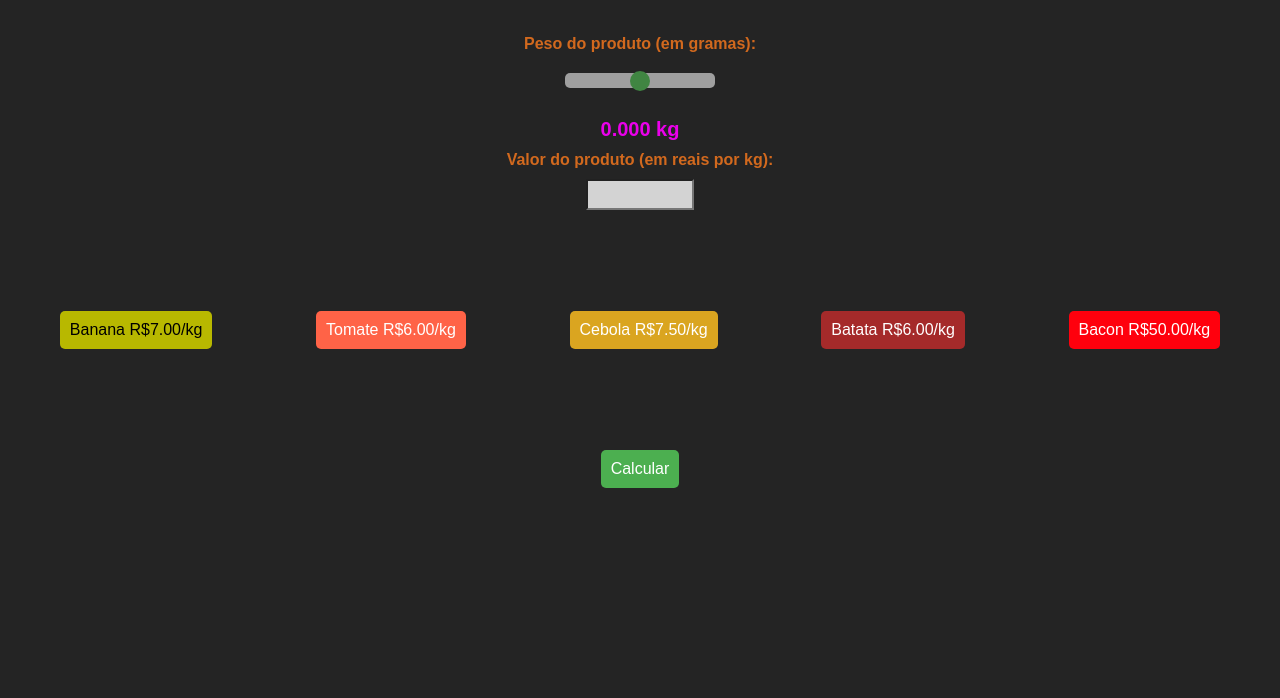
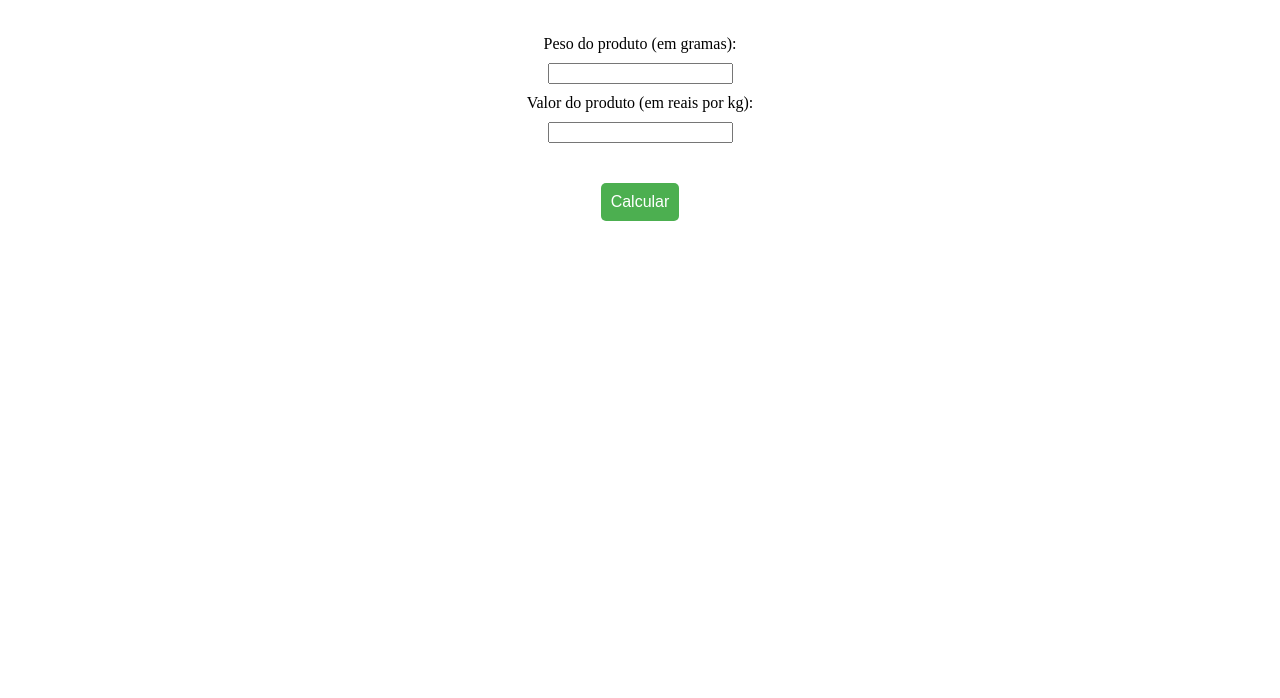
Before and after one commit to dionatan03/valor_por_quilo, a plain HTML site: page index.html in a window 1280 px wide. Shown: the part 102-800 px from the top of the page. Drawn offline with Linux system fonts and the light colour scheme.

Commit message:
Update index.html
backupdates

```diff
--- a/index.html
+++ b/index.html
@@ -6,15 +6,9 @@
         <meta name="viewport" content="width=device-width, initial-scale=1.0">
         <title>Sistema</title>
         <style>
-            body {
-                font-family: Arial, sans-serif;
-                background-color: rgb(36, 36, 36);
-            }
-
-            h1 {
+            h1, form {
                 text-align: center;
                 margin-top: 50px;
-                color: chocolate;
             }
 
             form {
@@ -24,36 +18,12 @@
                 margin-top: 50px;
             }
 
-            input[type="range"] {
-                appearance: none;
-                width: 150px;
-                height: 15px;
-                outline: 0;
-                opacity: 0.7;
-                border-radius: 5px;
-                background: #d3d3d3;
-                margin: 20px;
-            }
-
-            input[type="range"]::-webkit-slider-thumb {
-                appearance: none;
-                width: 20px;
-                height: 20px;
-                border-radius: 50%;
-                background: #4CAF50;
-                cursor: pointer;
-            }
-
-            input[type="range"]::-moz-range-thumb {
-                width: 20px;
-                height: 20px;
-                border: none;
-                border-radius: 50%;
-                background: #4CAF50;
-                cursor: pointer;
+            input {
+                margin: 10px 0 10px 0;
             }
 
             button {
+                margin-top: 30px;
                 background-color: #4CAF50;
                 color: white;
                 padding: 10px;
@@ -77,69 +47,30 @@
                 text-align: center;
                 color: aliceblue;
             }
-
-            #botoesValores {
-                width: 100%;
-                height: 200px;
-                display: flex;
-                margin-top: 10px;
-                justify-content: space-around;
-                align-items: center;
-                flex-flow: row wrap;
-            }
-
-            .btn-valor1 {
-                background-color: rgb(184, 184, 0);
-                color: black;
-            }
-            .btn-valor2 {
-                background-color: tomato;
-            }
-            .btn-valor3 {
-                background-color: goldenrod;
-            }
-            .btn-valor4 {
-                background-color: brown;
-            }
-            .btn-valor5 {
-                background-color: rgb(255, 0, 13);
-            }
         </style>
     </head>
-
     <body>
-        <h1>Cálculo de Preço por Grama <span>Atualizado</span></h1>
+        <h1>Cálculo de Preço por Grama</h1>
 
         <form id="form">
-            <label style="font-weight: 700; color: chocolate;" for="peso">Peso do produto (em gramas):</label>
-            <input type="range" id="peso" name="peso" min="0" max="2500" required>
-            <span id="pesoLabel">0.000 kg</span>
+            <label for="peso">Peso do produto (em gramas):</label>
+            <input type="text" autocomplete="off" id="peso" name="peso" required>
 
-            <label for="valor" style="color: chocolate; margin-bottom: 10px; font-weight: 700;">Valor do produto (em reais
-                por kg):</label>
-            <input autocomplete="off" style="width: 100px; height: 25px; background-color: #d3d3d3;" type="text" id="valor" name="valor">
-            <div id="resultado" class="resultado"></div>
+            <label for="valor">Valor do produto (em reais por kg):</label>
+            <input type="text" autocomplete="off" id="valor" name="valor" required>
 
-            <div id="botoesValores">
-                <button class="btn-valor btn-valor1" data-valor="7.00">Banana R$7.00/kg</button>
-                <button class="btn-valor btn-valor2" data-valor="6.00">Tomate R$6.00/kg</button>
-                <button class="btn-valor btn-valor3" data-valor="7.50">Cebola R$7.50/kg</button>
-                <button class="btn-valor btn-valor4" data-valor="6.00">Batata R$6.00/kg</button>
-                <button class="btn-valor btn-valor5" data-valor="50.00">Bacon R$50.00/kg</button>
-            </div>
-
-            <button type="submit" style="margin-top: 20px;">Calcular</button>
+            <button type="submit">Calcular</button>
         </form>
 
+        <div id="resultado" class="resultado"></div>
 
         <script>
             // Obter o formulário e o campo de resultado
             let form = document.getElementById("form");
             let resultado = document.getElementById("resultado");
-            let pesoLabel = document.getElementById("pesoLabel");
 
             // Adicionar um evento submit ao formulário
-            form.addEventListener("submit", function (event) {
+            form.addEventListener("submit", function(event) {
                 // Prevenir o comportamento padrão do formulário de recarregar a página
                 event.preventDefault();
 
@@ -159,7 +90,7 @@
 
             // Adicionar um manipulador de evento de entrada ao campo "valor" para atualizar automaticamente o valor
             let valorInput = document.getElementById("valor");
-            valorInput.addEventListener("input", function () {
+            valorInput.addEventListener("input", function() {
                 let valor = this.value.replace(",", ".");
                 if (valor.includes(".")) {
                     let parts = valor.split(".");
@@ -170,50 +101,6 @@
                 }
                 this.value = valor;
             });
-
-            // Atualizar o valor exibido do peso em quilogramas
-            let pesoInput = document.getElementById("peso");
-            pesoInput.addEventListener("input", function () {
-                let peso_gramas = parseFloat(this.value);
-                if (isNaN(peso_gramas)) {
-                    peso_gramas = 0;
-                }
-                let peso_quilos = peso_gramas / 1000;
-                pesoLabel.innerHTML = peso_quilos.toFixed(3) + " kg";
-            });
-
-            // Adicionar um manipulador de evento de clique ao pesoLabel
-            pesoLabel.addEventListener("click", function () {
-                let valorAtual = parseFloat(pesoInput.value) || 0;
-                pesoLabel.innerHTML = `<input type="text" value="" id="pesoInput" /> kg`;
-                let pesoInputEdit = document.getElementById("pesoInput");
-                pesoInputEdit.focus();
-
-                pesoInputEdit.addEventListener("keypress", function (event) {
-                    if (event.key === "Enter") {
-                        event.preventDefault();
-                        let novoValor = parseFloat(pesoInputEdit.value) || 0;
-                        pesoLabel.innerHTML = novoValor.toFixed(3) + " kg";
-                        pesoInput.value = novoValor * 1000;
-                    }
-                });
-
-                pesoInputEdit.addEventListener("blur", function () {
-                    let novoValor = parseFloat(pesoInputEdit.value) || 0;
-                    pesoLabel.innerHTML = novoValor.toFixed(3) + " kg";
-                    pesoInput.value = novoValor * 1000;
-                });
-            });
-
-            // Adicionar um manipulador de evento de clique aos botões de valores
-            let botoesValores = document.getElementsByClassName("btn-valor");
-            for (let i = 0; i < botoesValores.length; i++) {
-                let botaoValor = botoesValores[i];
-                botaoValor.addEventListener("click", function () {
-                    let valor = parseFloat(this.getAttribute("data-valor"));
-                    document.getElementById("valor").value = valor.toFixed(2);
-                });
-            }
         </script>
     </body>
 </html>
```
